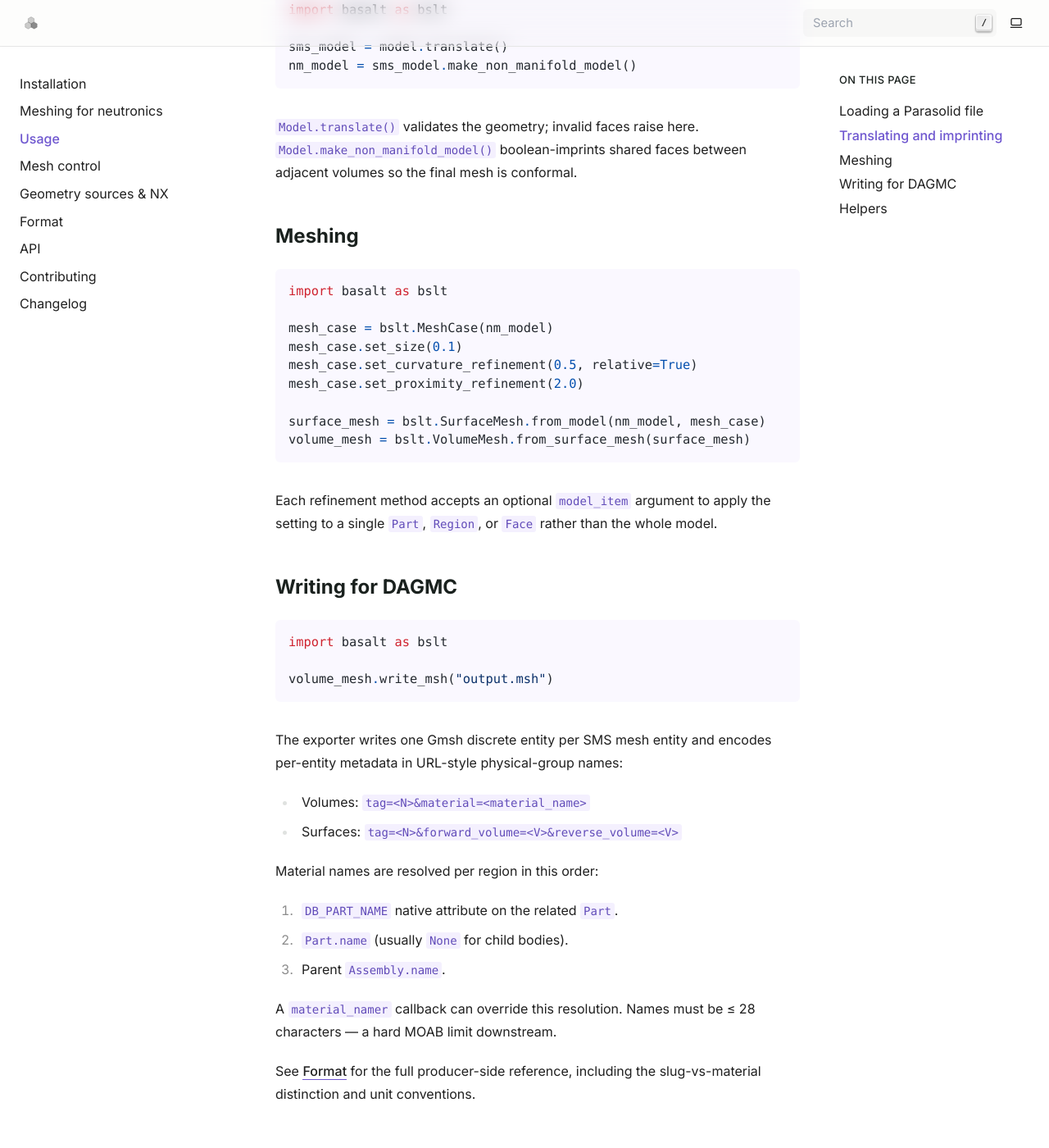
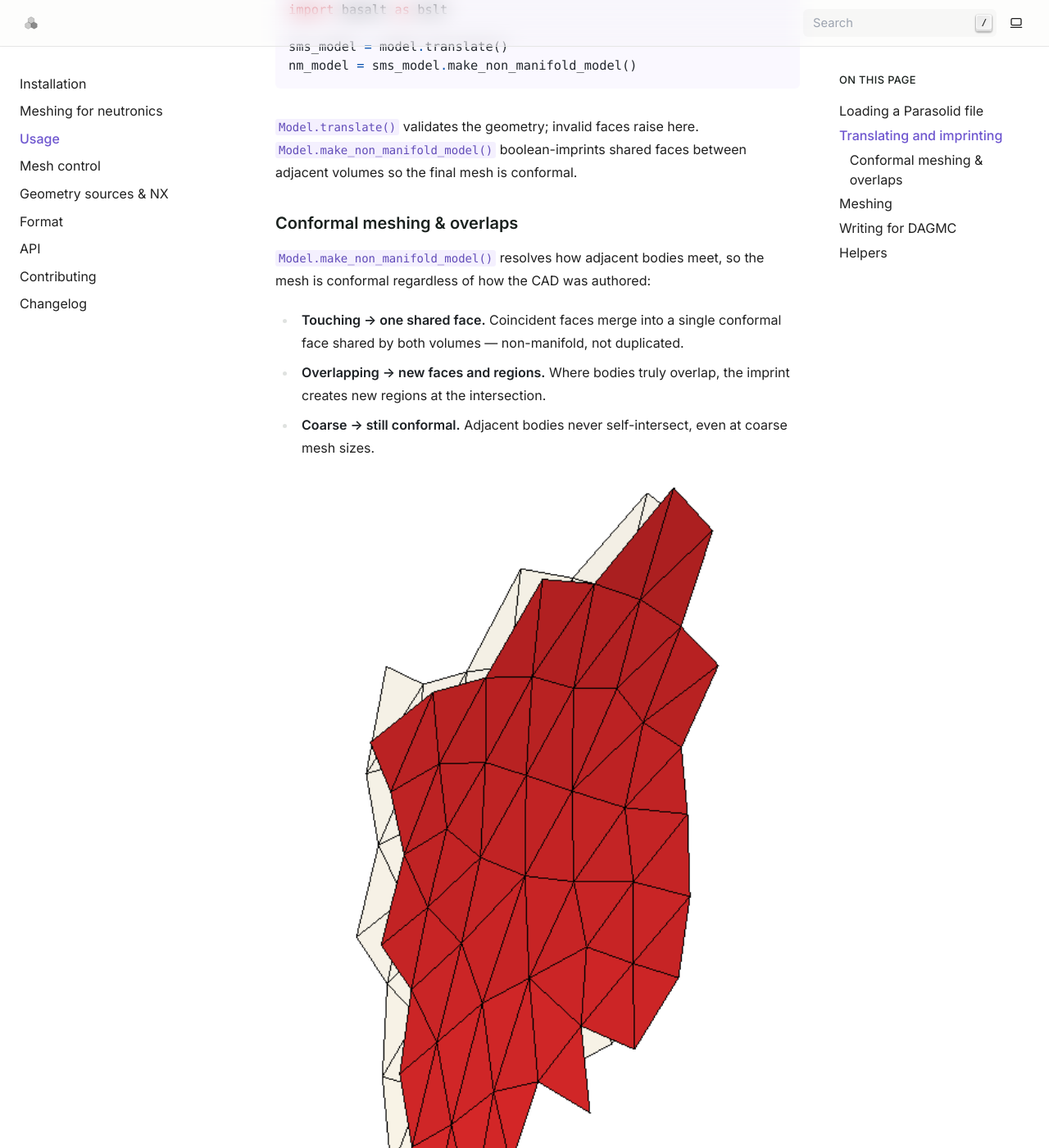
Before and after one commit to Thea-Energy/basalt, a Sphinx documentation site: the page built from docs/usage.rst, in a window 1280 px wide and 1400 px high, scrolled down 1186 px. Shown: the whole window at 82% size. Built offline with Sphinx 7.4.7, drawn with Linux system fonts in a browser that asks for light colours; pages that are not in the unit, such as notebooks, are missing from menus; the version number is read from the project's files by our own code; some of the changed text lies outside the part shown.

Commit message:
docs: document conformal meshing/overlaps and link Simmetrix reference
Adds a 'Conformal meshing & overlaps' subsection (touching/overlap/coarse
cases with figures), a cross-link to the Mesh control page, and a seealso
pointing to the underlying Simmetrix SimModSuite documentation.

```diff
--- a/docs/usage.rst
+++ b/docs/usage.rst
@@ -58,6 +58,37 @@ here. :py:meth:`Model.make_non_manifold_model` boolean-imprints
 shared faces between adjacent volumes so the final mesh is
 conformal.
 
+Conformal meshing & overlaps
+----------------------------
+
+:py:meth:`Model.make_non_manifold_model` resolves how adjacent bodies meet, so
+the mesh is conformal regardless of how the CAD was authored:
+
+* **Touching → one shared face.** Coincident faces merge into a single
+  conformal face shared by both volumes — non-manifold, not duplicated.
+* **Overlapping → new faces and regions.** Where bodies truly overlap, the
+  imprint creates new regions at the intersection.
+* **Coarse → still conformal.** Adjacent bodies never self-intersect, even at
+  coarse mesh sizes.
+
+.. figure:: _static/basalt_shared_face.png
+   :align: center
+   :width: 70%
+
+   *Touching bodies share one conformal face (red).*
+
+.. figure:: _static/basalt_overlap_rhs.png
+   :align: center
+   :width: 70%
+
+   *A true overlap imprints new regions (red).*
+
+.. figure:: _static/basalt_intersection_resolution.png
+   :align: center
+   :width: 70%
+
+   *The shared interface stays conformal even at coarse sizes.*
+
 -------
 Meshing
 -------
@@ -77,6 +108,14 @@ Meshing
 Each refinement method accepts an optional ``model_item`` argument to
 apply the setting to a single :py:class:`Part`, :py:class:`Region`, or
 :py:class:`Face` rather than the whole model.
+
+See :doc:`meshing` for the full set of refinement controls.
+
+.. seealso::
+
+   Basalt's meshing controls wrap the Simmetrix SimModSuite mesher. For the
+   full parameter semantics and meshing theory, consult the Simmetrix
+   SimModSuite documentation that ships with your SimModSuite distribution.
 
 ------------------
 Writing for DAGMC
```
